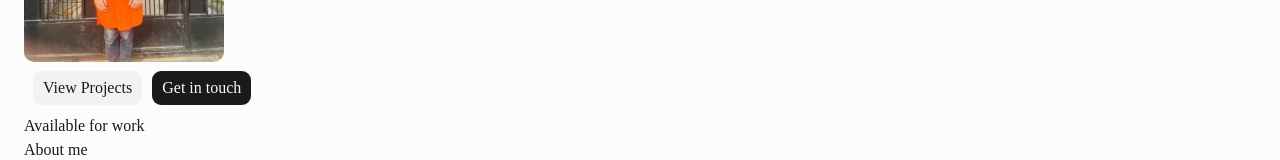
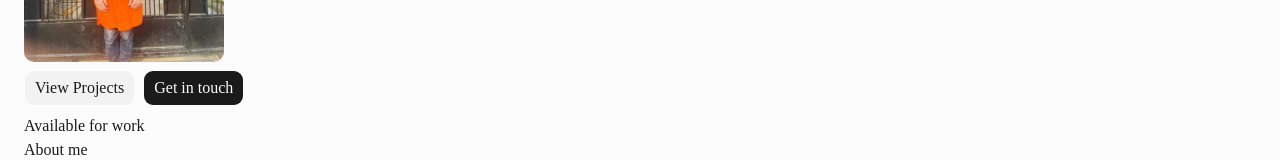
Before and after one commit to BayonetArch/portfolio, a Next.js app: page / in a window 1280 px wide. Shown: the part 418-578 px from the top of the page. Built offline with nearby package versions, Linux system fonts and the light colour scheme.

Commit message:
FIXED BUTTON ALIGNMENT

```diff
--- a/app/page.tsx
+++ b/app/page.tsx
@@ -74,7 +74,7 @@ export default function Home() {
     <div className=" h-full">
       <Introduction />
       <PhotoCard />
-      <div className="flex gap-2 m-2">
+      <div className="flex gap-2 mt-2 mb-2">
         <Button
           variant="secondary"
           size="lg"
```
